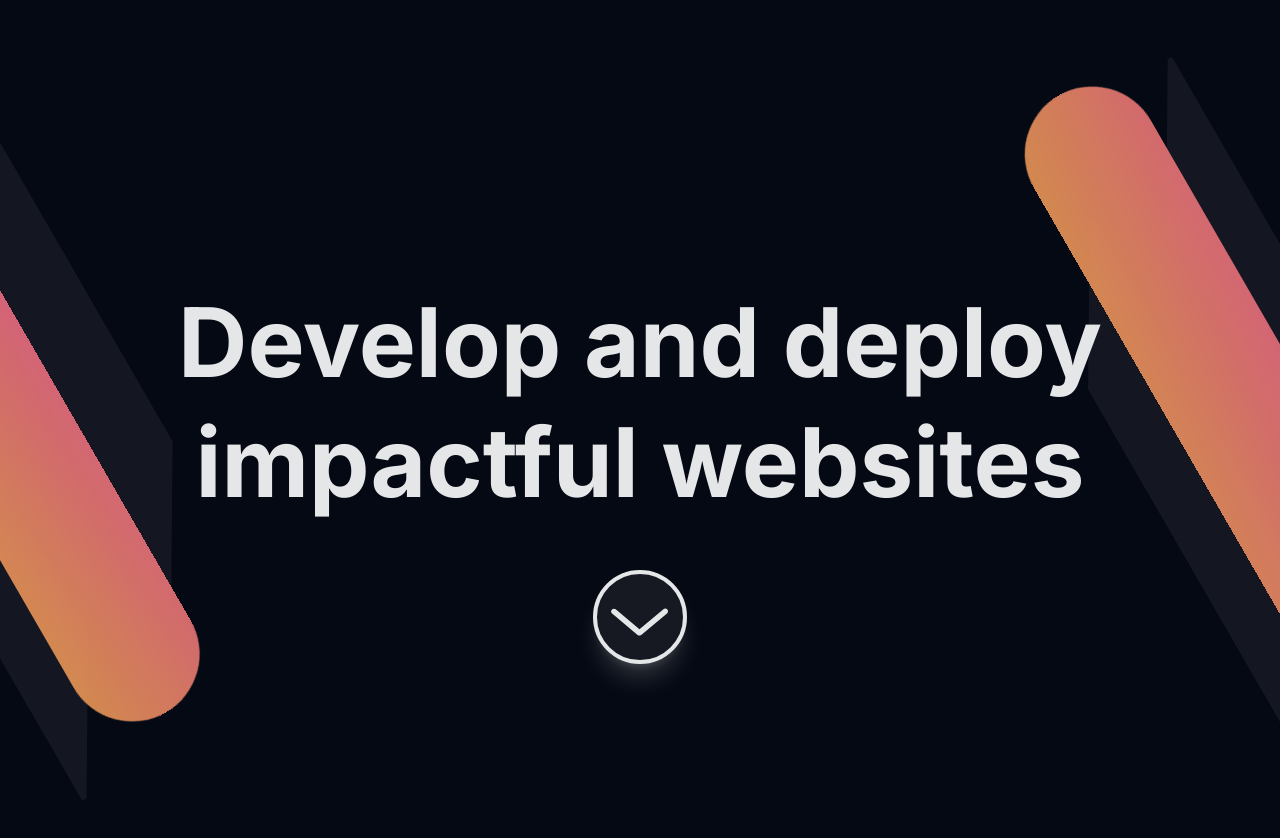
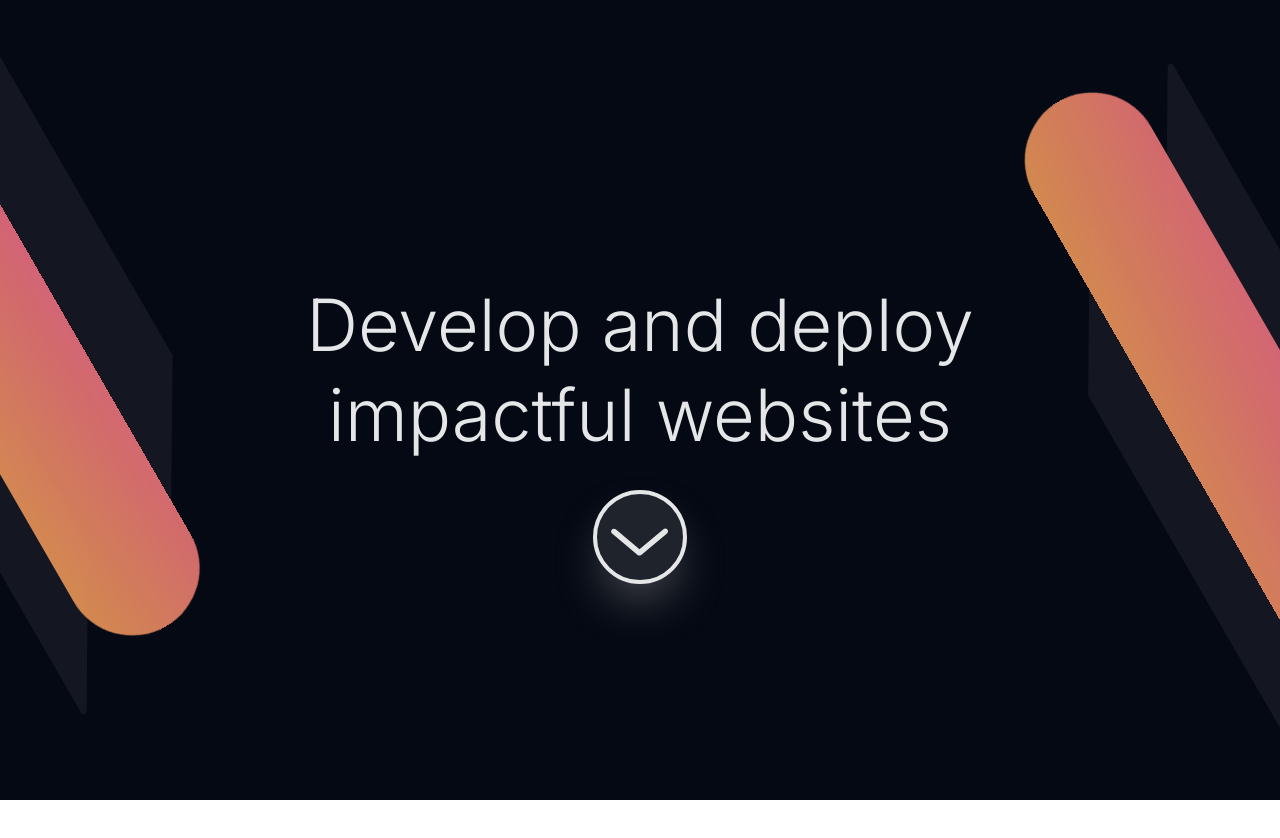
Before and after one commit to davidzech27/mchs-webdev-club, a Next.js app: page / in a window 1280 px wide. Shown: the top 838 px of the page. After the commit the page ends 800 px from the top, so only its background shows below. Built offline with nearby package versions, Linux system fonts and the light colour scheme.

Commit message:
Refactor scrolling system

```diff
--- a/components/FifthPage.jsx
+++ b/components/FifthPage.jsx
@@ -1,16 +1,13 @@
 import { motion } from "framer-motion"
 
-import usePageStatus from "/hooks/usePageStatus"
 import useResponsiveDimension from "/hooks/useResponsiveDimension"
 
-const FifthPage = ({ pageRefs, currentPage }) => {
-	const pageStatus = usePageStatus(currentPage, pageRefs.fifthPage)
-
-	const textVariants = {
-		hidden: {
+const FifthPage = ({ transition }) => {
+	const textAnimations = {
+		initial: {
 			opacity: 0
 		},
-		visible: {
+		animate: {
 			opacity: 1,
 			transition: {
 				duration: 0.4,
@@ -22,12 +19,17 @@ const FifthPage = ({ pageRefs, currentPage }) => {
 
 	return (
 		<motion.div
-			ref={pageRefs.fifthPage}
-			animate={pageStatus}
+			initial={{
+				x: "100vw"
+			}}
+			animate={{
+				x: 0
+			}}
+			transition={transition}
 			className="h-screen w-screen flex flex-col justify-center items-center relative gap-[4.86vw] font-semibold pb-10 text-center"
 		>
 			<motion.div
-				variants={textVariants}
+				{...textAnimations}
 				style={{
 					fontSize: useResponsiveDimension({
 						mobile: 56,
@@ -39,7 +41,7 @@ const FifthPage = ({ pageRefs, currentPage }) => {
 			</motion.div>
 
 			<motion.div
-				variants={textVariants}
+				{...textAnimations}
 				className="font-extralight w-[70%]"
 				style={{
 					fontSize: useResponsiveDimension({
--- a/components/FirstPage.jsx
+++ b/components/FirstPage.jsx
@@ -2,23 +2,18 @@ import { motion } from "framer-motion"
 
 import FloatingButton from "/components/FloatingButton"
 
-import usePageStatus from "/hooks/usePageStatus"
 import useResponsiveDimension from "/hooks/useResponsiveDimension"
 
-const FirstPage = ({ pageRefs, currentPage, setCurrentPage }) => {
-	const pageStatus = usePageStatus(currentPage, pageRefs.firstPage)
-
-	const goToNextPage = () => {
-		setCurrentPage(pageRefs.secondPage)
-		window.scrollTo({
-			top: pageRefs.secondPage.current.offsetTop,
-			behavior: "smooth"
-		})
-	}
-
+const FirstPage = ({ goToNextPage, transition }) => {
 	return (
-		<div
-			ref={pageRefs.firstPage}
+		<motion.div
+			animate={{
+				y: 0
+			}}
+			exit={{
+				y: "-100vh"
+			}}
+			transition={transition}
 			className="h-screen w-screen overflow-hidden relative"
 		>
 			<motion.div
@@ -40,21 +35,19 @@ const FirstPage = ({ pageRefs, currentPage, setCurrentPage }) => {
 						duration: 1.4
 					}
 				}}
-				className="mx-auto w-[80%] text-center font-bold relative z-20
+				className="mx-auto w-[80%] text-center font-light relative z-20
                            desktop:text-[96px] lgmobile:text-[6.872vh] mdmobile:text-[54px] smmobile:text-[50px] tablet:text-[72px]
                            desktop:pt-[282px] lgmobile:pt-[28.5vh] mdmobile:pt-[204px] smmobile:pt-[190px] tablet:pt-[280px]
                            desktop:leading-tight lgmobile:leading-[1.2] mdmobile:leading-[1.15] smmobile:leading-none tablet:leading-tight"
 			>
 				<h1>
-					Develop{" "}
-					<span className="whitespace-nowrap">and deploy</span>
+					Develop <span className="whitespace-nowrap">and deploy</span>
 					<br />
 					impactful websites
 				</h1>
 			</motion.div>
 
 			<FloatingButton
-				status={pageStatus}
 				onClick={goToNextPage}
 				className="flex justify-center w-screen
                            desktop:mt-[48px] lgmobile:mt-[4vh] mdmobile:mt-[23px] smmobile:mt-[20px] tablet:mt-[30px]"
@@ -63,7 +56,10 @@ const FirstPage = ({ pageRefs, currentPage, setCurrentPage }) => {
 			<div
 				className="absolute h-[60vw] desktop:bottom-[36.5px] bottom-[122px] rotate-[150deg]"
 				style={{
-					width: useResponsiveDimension({ mobile: 84, desktop: 144 }),
+					width: useResponsiveDimension({
+						mobile: 84,
+						desktop: 144
+					}),
 					left: useResponsiveDimension({
 						mobile: -12,
 						desktop: -108
@@ -144,7 +140,10 @@ const FirstPage = ({ pageRefs, currentPage, setCurrentPage }) => {
 			<div
 				className="absolute h-[60vw] desktop:top-[44.2px] top-[50px] rotate-[-30deg]"
 				style={{
-					width: useResponsiveDimension({ mobile: 84, desktop: 144 }),
+					width: useResponsiveDimension({
+						mobile: 84,
+						desktop: 144
+					}),
 					right: useResponsiveDimension({
 						mobile: -12,
 						desktop: -43.2
@@ -222,7 +221,7 @@ const FirstPage = ({ pageRefs, currentPage, setCurrentPage }) => {
 					/>
 				</svg>
 			</div>
-		</div>
+		</motion.div>
 	)
 }
 
--- a/components/FloatingButton.jsx
+++ b/components/FloatingButton.jsx
@@ -1,7 +1,6 @@
 import { motion } from "framer-motion"
 
 const FloatingButton = ({
-	status,
 	onClick,
 	duration = 0.5,
 	delay = 0.3,
@@ -9,12 +8,12 @@ const FloatingButton = ({
 	className,
 	style
 }) => {
-	const buttonVariants = {
-		hidden: {
+	const buttonAnimations = {
+		initial: {
 			y: 30,
 			opacity: 0
 		},
-		visible: {
+		animate: {
 			y: 0,
 			opacity: 1,
 			transition: {
@@ -23,13 +22,9 @@ const FloatingButton = ({
 				ease: "easeOut"
 			}
 		},
-		exited: {
+		exit: {
 			y: 0, // line shouldn't be necessary but for some reason prevents button from exiting diagonally when it exit right
-			[pointing === "down"
-				? "y"
-				: pointing === "right"
-				? "x"
-				: "not-yet-implemented"]: 50,
+			[pointing === "down" ? "y" : pointing === "right" ? "x" : "not-yet-implemented"]: 50,
 			opacity: 0,
 			transition: {
 				duration: 0.4,
@@ -41,14 +36,10 @@ const FloatingButton = ({
 	return (
 		<div className={className} style={style}>
 			<div className="relative">
-				<motion.div
-					initial="hidden"
-					animate={status}
-					variants={buttonVariants}
-				>
+				<motion.div {...buttonAnimations}>
 					<button
 						onClick={onClick}
-						className="h-[94px] w-[94px] rounded-full border-[4px] border-text bg-[#161922] hover:bg-[#1f232c] shadow-xl shadow-[rgba(228,230,232,0.17)] hover:shadow-[rgba(228,230,232,0.22)] transition duration-700 cursor-pointer relative z-10"
+						className="h-[94px] w-[94px] rounded-full border-[4px] border-text bg-[#1f232c] hover:bg-[#2b2e36] shadow-2xl shadow-[rgba(228,230,232,0.35)] transition duration-700 cursor-pointer relative z-10"
 					>
 						<div
 							className={`
--- a/components/FourthPage.jsx
+++ b/components/FourthPage.jsx
@@ -1,21 +1,9 @@
 import { useState } from "react"
 import { motion } from "framer-motion"
 
-import usePageStatus from "/hooks/usePageStatus"
-
-const FourthPage = ({ pageRefs, currentPage, setCurrentPage }) => {
-	const pageStatus = usePageStatus(currentPage, pageRefs.fourthPage)
-
+const FourthPage = ({ goToNextPage, transition }) => {
 	const [emailInput, setEmailInput] = useState("")
 	const emailInputEmpty = emailInput === ""
-
-	const goToNextPage = () => {
-		setCurrentPage(pageRefs.fifthPage)
-		pageRefs.thirdPageContainer.current.scrollTo({
-			left: pageRefs.fifthPage.current.offsetLeft,
-			behavior: "smooth"
-		})
-	}
 
 	const onSubmit = async (e) => {
 		e.preventDefault()
@@ -39,11 +27,11 @@ const FourthPage = ({ pageRefs, currentPage, setCurrentPage }) => {
 		}
 	}
 
-	const textVariants = {
-		hidden: {
+	const textAnimations = {
+		initial: {
 			opacity: 0
 		},
-		visible: {
+		animate: {
 			opacity: 1,
 			transition: {
 				duration: 0.4,
@@ -51,7 +39,7 @@ const FourthPage = ({ pageRefs, currentPage, setCurrentPage }) => {
 				ease: "easeOut"
 			}
 		},
-		exited: {
+		exit: {
 			opacity: 0,
 			transition: {
 				duration: 0.4,
@@ -60,12 +48,12 @@ const FourthPage = ({ pageRefs, currentPage, setCurrentPage }) => {
 		}
 	}
 
-	const textboxVariants = {
-		hidden: {
+	const textboxAnimations = {
+		initial: {
 			x: -100,
 			opacity: 0
 		},
-		visible: {
+		animate: {
 			x: 0,
 			opacity: 1,
 			transition: {
@@ -74,7 +62,7 @@ const FourthPage = ({ pageRefs, currentPage, setCurrentPage }) => {
 				ease: "easeOut"
 			}
 		},
-		exited: {
+		exit: {
 			x: 100,
 			opacity: 0,
 			transition: {
@@ -85,13 +73,24 @@ const FourthPage = ({ pageRefs, currentPage, setCurrentPage }) => {
 	}
 
 	return (
-		<div
-			ref={pageRefs.fourthPage}
+		<motion.div
+			initial={{
+				x: 0,
+				y: "100vh"
+			}}
+			animate={{
+				x: 0,
+				y: 0
+			}}
+			exit={{
+				x: "-100vw",
+				y: 0
+			}}
+			transition={transition}
 			className="h-screen w-screen flex flex-col items-center relative"
 		>
 			<motion.div
-				animate={pageStatus}
-				variants={textVariants}
+				{...textAnimations}
 				className="mx-auto font-extralight tracking-wide
                            desktop:text-8xl lgmobile:text-5xl mdmobile:text-5xl smmobile:text-5xl tablet:text-8xl
                            desktop:mt-40 lgmobile:mt-[280px] mdmobile:mt-[225px] smmobile:mt-[200px] tablet:mt-[148px]"
@@ -101,8 +100,7 @@ const FourthPage = ({ pageRefs, currentPage, setCurrentPage }) => {
 
 			<motion.form
 				onSubmit={onSubmit}
-				animate={pageStatus}
-				variants={textboxVariants}
+				{...textboxAnimations}
 				className="desktop:h-56 tablet:h-36 w-[71%] mt-[52px] rounded-full desktop:border-4 tablet:border-4 border-[1.5px] border-text flex"
 			>
 				<input
@@ -117,9 +115,7 @@ const FourthPage = ({ pageRefs, currentPage, setCurrentPage }) => {
 				<button
 					type="submit"
 					className={`top-0 right-0 bg-[#171922] ${
-						!emailInputEmpty
-							? "hover:bg-[#1d1f28]"
-							: "bg-opacity-[0.45] cursor-default"
+						!emailInputEmpty ? "hover:bg-[#1d1f28]" : "bg-opacity-[0.45] cursor-default"
 					} w-[22.22%] h-full rounded-r-full desktop:border-l-4 tablet:border-l-4 border-l-[1.5px] border-text transition duration-500 flex justify-center items-center`}
 				>
 					<svg
@@ -139,7 +135,7 @@ const FourthPage = ({ pageRefs, currentPage, setCurrentPage }) => {
 					</svg>
 				</button>
 			</motion.form>
-		</div>
+		</motion.div>
 	)
 }
 
--- a/components/SecondPage.jsx
+++ b/components/SecondPage.jsx
@@ -1,24 +1,13 @@
-import { useCallback, useEffect, useState } from "react"
+import { useCallback } from "react"
 import { loadSlim } from "tsparticles-slim"
 import Particles from "react-particles"
 import { motion } from "framer-motion"
 
 import FloatingButton from "/components/FloatingButton"
 
-import usePageStatus from "/hooks/usePageStatus"
 import useResponsiveDimension from "/hooks/useResponsiveDimension"
 
-const SecondPage = ({ pageRefs, currentPage, setCurrentPage }) => {
-	const pageStatus = usePageStatus(currentPage, pageRefs.secondPage)
-
-	const goToNextPage = () => {
-		setCurrentPage(pageRefs.thirdPage)
-		pageRefs.firstPageContainer.current.scrollTo({
-			left: pageRefs.thirdPage.current.offsetLeft,
-			behavior: "smooth"
-		})
-	}
-
+const SecondPage = ({ goToNextPage, transition }) => {
 	const particlesInit = useCallback(async (engine) => {
 		await loadSlim(engine)
 	}, [])
@@ -45,20 +34,22 @@ const SecondPage = ({ pageRefs, currentPage, setCurrentPage }) => {
 		}
 	}
 
-	const [particlesOn, setParticlesOn] = useState(false)
-
-	useEffect(() => {
-		if (pageStatus === "visible") {
-			setParticlesOn(true)
-		} else if (pageStatus === "exited") {
-			setTimeout(() => setParticlesOn(false), 500)
-		}
-	}, [pageStatus])
-
 	return (
-		<div
-			ref={pageRefs.secondPage}
-			className="h-screen w-screen grid grid-cols-2 overflow-y-hidden relative"
+		<motion.div
+			initial={{
+				x: 0,
+				y: "100vh"
+			}}
+			animate={{
+				x: 0,
+				y: 0
+			}}
+			exit={{
+				x: "-100vw",
+				y: 0
+			}}
+			transition={transition}
+			className="h-screen w-screen grid grid-cols-2 overflow-hidden relative"
 		>
 			<div
 				className="flex justify-end items-center"
@@ -72,7 +63,6 @@ const SecondPage = ({ pageRefs, currentPage, setCurrentPage }) => {
 					})}`
 				}}
 			>
-				{particlesOn && (
 				<Particles
 					init={particlesInit}
 					className="desktop:h-[666px] lgmobile:h-[610px] mdmobile:h-[580px] smmobile:h-[550px] tablet:h-[600px]"
@@ -121,11 +111,12 @@ const SecondPage = ({ pageRefs, currentPage, setCurrentPage }) => {
 						detectRetina: true
 					}}
 				/>
-				)}
 			</div>
-			<div className="relative desktop:mt-[248px] lgmobile:mt-[17.3vh] mdmobile:mt-[80px] smmobile:mt-[40px] tablet:mt-[194px]">
+			<div className="relative desktop:mt-[228px] lgmobile:mt-[17.3vh] mdmobile:mt-[80px] smmobile:mt-[40px] tablet:mt-[194px]">
 				<motion.div
-					animate={pageStatus}
+					initial="hidden"
+					animate="visible"
+					exit="exited"
 					variants={{
 						visible: {
 							transition: {
@@ -149,16 +140,11 @@ const SecondPage = ({ pageRefs, currentPage, setCurrentPage }) => {
 					<motion.div variants={textVariants}>
 						Learn from experienced developers
 					</motion.div>
-					<motion.div variants={textVariants}>
-						Build original projects
-					</motion.div>
-					<motion.div variants={textVariants}>
-						Create engaging experiences
-					</motion.div>
+					<motion.div variants={textVariants}>Build original projects</motion.div>
+					<motion.div variants={textVariants}>Create engaging experiences</motion.div>
 				</motion.div>
 
 				<FloatingButton
-					status={pageStatus}
 					onClick={goToNextPage}
 					duration={0.4}
 					delay={0.85}
@@ -170,23 +156,28 @@ const SecondPage = ({ pageRefs, currentPage, setCurrentPage }) => {
 			</div>
 
 			<motion.div
-				animate={pageStatus}
-				variants={{
-					hidden: {
+				initial={{
 					x: -24
-					},
-					visible: {
+				}}
+				animate={{
 					x: 0,
 					transition: {
 						duration: 0.4,
 						delay: 0.35,
 						ease: "easeOut"
 					}
+				}}
+				exit={{
+					x: -24,
+					transition: {
+						duration: 0.4,
+						delay: 0.35,
+						ease: "easeOut"
 					}
 				}}
-				className="h-screen w-6 absolute left-0 bg-gradient-to-t from-[#de7072] to-[#dd9050] opacity-90"
+				className="h-screen w-6 fixed left-0 bg-gradient-to-t from-[#de7072] to-[#dd9050] opacity-90"
 			></motion.div>
-		</div>
+		</motion.div>
 	)
 }
 
--- a/components/ThirdPage.jsx
+++ b/components/ThirdPage.jsx
@@ -3,24 +3,12 @@ import { useEffect, useRef, useState } from "react"
 
 import FloatingButton from "/components/FloatingButton"
 
-import usePageStatus from "/hooks/usePageStatus"
-
-const ThirdPage = ({ pageRefs, currentPage, setCurrentPage }) => {
-	const pageStatus = usePageStatus(currentPage, pageRefs.thirdPage)
-
-	const goToNextPage = () => {
-		setCurrentPage(pageRefs.fourthPage)
-		pageRefs.secondPageContainer.current.scrollTo({
-			top: pageRefs.fourthPage.current.offsetTop,
-			behavior: "smooth"
-		})
-	}
-
-	const paragraphVariants = {
-		hidden: {
+const ThirdPage = ({ goToNextPage, transition }) => {
+	const paragraphAnimations = {
+		initial: {
 			opacity: 0
 		},
-		visible: {
+		animate: {
 			opacity: 1,
 			transition: {
 				duration: 0.4,
@@ -28,7 +16,7 @@ const ThirdPage = ({ pageRefs, currentPage, setCurrentPage }) => {
 				ease: "easeOut"
 			}
 		},
-		exited: {
+		exit: {
 			opacity: 0,
 			transition: {
 				duration: 0.4,
@@ -39,13 +27,11 @@ const ThirdPage = ({ pageRefs, currentPage, setCurrentPage }) => {
 
 	const [italicizedWord, setItalicizedWord] = useState(0)
 
-	const wordRefs = [useRef(null), useRef(null), useRef(null), useRef(null)]
+	const effectHasRun = useRef(false)
 
 	useEffect(() => {
-		let intervalId
-
-		if (pageStatus === "visible") {
-			intervalId = setInterval(() => {
+		if (effectHasRun.current === false) {
+			setInterval(() => {
 				setItalicizedWord((prev) => {
 					if (prev !== 3) {
 						return prev + 1
@@ -54,71 +40,57 @@ const ThirdPage = ({ pageRefs, currentPage, setCurrentPage }) => {
 					}
 				})
 			}, 1000)
-		} else if (pageStatus === "exited") {
-			clearInterval(intervalId)
+
+			effectHasRun.current = true
 		}
-	}, [pageStatus])
+	}, [])
 
 	return (
-		<div
-			ref={pageRefs.thirdPage}
-			className="h-screen w-screen flex flex-col items-center relative overflow-x-hidden
-                       desktop:pt-[150px] lgmobile:pt-8 mdmobile:pt-8 smmobile:pt-8 tablet:pt-[114px]
+		<motion.div
+			initial={{
+				x: "100vw",
+				y: 0
+			}}
+			animate={{
+				x: 0,
+				y: 0
+			}}
+			exit={{
+				x: 0,
+				y: "-100vh"
+			}}
+			transition={transition}
+			className="h-screen w-screen flex flex-col items-center relative
+                       desktop:pt-[140px] lgmobile:pt-8 mdmobile:pt-8 smmobile:pt-8 tablet:pt-[114px]
                        desktop:px-56 lgmobile:px-10 mdmobile:px-10 smmobile:px-10 tablet:px-36"
 		>
 			<motion.p
-				animate={pageStatus}
-				variants={paragraphVariants}
+				{...paragraphAnimations}
 				className="font-extralight select-text relative z-10
                            desktop:text-[30px] lgmobile:text-[2.18vh] mdmobile:text-[16.5px] smmobile:text-[14.5px] tablet:text-[24.5px]
                            desktop:leading-[49px] tablet:leading-[44px]"
 			>
-				In the Maria Carrillo web development club, our prime objective
-				is to provide opportunities for students of all experience
-				levels to develop{" "}
-				<span
-					ref={wordRefs[0]}
-					className={italicizedWord === 0 ? "italic" : ""}
-				>
-					real-world
-				</span>{" "}
-				programming skills, and build{" "}
-				<span
-					ref={wordRefs[1]}
-					className={italicizedWord === 1 ? "italic" : ""}
-				>
-					meaningful
-				</span>{" "}
-				projects while doing so. From landing pages to word counters to
-				social media platforms, we guide you through the process of
-				building{" "}
-				<span
-					ref={wordRefs[2]}
-					className={italicizedWord === 2 ? "italic" : ""}
-				>
-					impressive
-				</span>{" "}
-				websites to help you learn web development. For members already
-				proficient in web development, we work in teams to create
-				websites for the benefit of our{" "}
-				<span
-					ref={wordRefs[3]}
-					className={italicizedWord === 3 ? "italic" : ""}
-				>
-					community
-				</span>
-				. This is an opportunity not just for those passionate about
-				computer science, but for anyone looking to acquire skills for
-				an increasingly computer-dependent world.
+				In the Maria Carrillo web development club, our prime objective is to provide
+				opportunities for students of all experience levels to develop{" "}
+				<span className={italicizedWord === 0 ? "italic" : ""}>real-world</span> programming
+				skills, and build{" "}
+				<span className={italicizedWord === 1 ? "italic" : ""}>meaningful</span> projects
+				while doing so. From landing pages to word counters to social media platforms, we
+				guide you through the process of building{" "}
+				<span className={italicizedWord === 2 ? "italic" : ""}>impressive</span> websites to
+				help you learn web development. For members already proficient in web development,
+				we work in teams to create websites for the benefit of our{" "}
+				<span className={italicizedWord === 3 ? "italic" : ""}>community</span>. This is an
+				opportunity not just for those passionate about computer science, but for anyone
+				looking to acquire skills for an increasingly computer-dependent world.
 			</motion.p>
 			<FloatingButton
-				status={pageStatus}
 				onClick={goToNextPage}
 				duration={0.4}
 				delay={0.4}
 				className="desktop:mt-[24px] lgmobile:mt-[3.5vh] mdmobile:mt-[20px] smmobile:mt-[17px] tablet:mt-4"
 			/>
-		</div>
+		</motion.div>
 	)
 }
 
--- a/hooks/usePageStatus.js
+++ /dev/null
@@ -1,23 +0,0 @@
-import { useState, useEffect } from "react"
-
-const PageStatus = {
-	hidden: "hidden",
-	visible: "visible",
-	exited: "exited"
-}
-
-const usePageStatus = (currentPage, thisPage) => {
-	const [pageStatus, setPageStatus] = useState(PageStatus.hidden)
-
-	useEffect(() => {
-		if (currentPage === thisPage) {
-			setPageStatus(PageStatus.visible)
-		} else if (pageStatus === PageStatus.visible) {
-			setPageStatus(PageStatus.exited)
-		}
-	}, [currentPage])
-
-	return pageStatus
-}
-
-export default usePageStatus
--- a/next.config.js
+++ b/next.config.js
@@ -1,7 +1,7 @@
 /** @type {import('next').NextConfig} */
 const nextConfig = {
-  reactStrictMode: true,
-  swcMinify: true,
+	reactStrictMode: true,
+	swcMinify: true
 }
 
 module.exports = nextConfig
--- a/pages/index.jsx
+++ b/pages/index.jsx
@@ -1,4 +1,6 @@
-import { useRef, useState } from "react"
+import { useState } from "react"
+
+import { motion, AnimatePresence } from "framer-motion"
 
 import FirstPage from "/components/FirstPage"
 import SecondPage from "/components/SecondPage"
@@ -7,73 +9,27 @@ import FourthPage from "/components/FourthPage"
 import FifthPage from "/components/FifthPage"
 
 const Home = () => {
-	const firstPage = useRef(null)
-	const secondPage = useRef(null)
-	const thirdPage = useRef(null)
-	const fourthPage = useRef(null)
-	const fifthPage = useRef(null)
-	const firstPageContainer = useRef(null)
-	const secondPageContainer = useRef(null)
-	const thirdPageContainer = useRef(null)
+	const [currentPageNum, setCurrentPageNum] = useState(0)
 
-	const pageRefs = {
-		firstPage,
-		secondPage,
-		thirdPage,
-		fourthPage,
-		fifthPage,
-		firstPageContainer,
-		secondPageContainer,
-		thirdPageContainer
+	const CurrentPage = [FirstPage, SecondPage, ThirdPage, FourthPage, FifthPage][currentPageNum]
+
+	const goToNextPage = () => {
+		setCurrentPageNum((prev) => prev + 1)
 	}
 
-	const [currentPage, setCurrentPage] = useState(firstPage)
-
 	return (
-		<div className="min-h-screen w-screen bg-background text-text">
-			<FirstPage
-				pageRefs={pageRefs}
-				currentPage={currentPage}
-				setCurrentPage={setCurrentPage}
-			/>
-
-			<div ref={firstPageContainer} className="overflow-x-scroll">
-				<div className="flex w-[200vw]">
-					<SecondPage
-						pageRefs={pageRefs}
-						currentPage={currentPage}
-						setCurrentPage={setCurrentPage}
+		<div className="h-screen w-screen bg-background text-text">
+			<AnimatePresence>
+				<motion.div key={currentPageNum} className="absolute">
+					<CurrentPage
+						goToNextPage={goToNextPage}
+						transition={{
+							duration: 0.6,
+							ease: "easeInOut"
+						}}
 					/>
-					<div
-						ref={secondPageContainer}
-						className="h-screen w-screen overflow-y-scroll"
-					>
-						<div className="flex flex-col">
-							<ThirdPage
-								pageRefs={pageRefs}
-								currentPage={currentPage}
-								setCurrentPage={setCurrentPage}
-							/>
-							<div
-								ref={thirdPageContainer}
-								className="overflow-x-scroll"
-							>
-								<div className="flex w-[200vw]">
-									<FourthPage
-										pageRefs={pageRefs}
-										currentPage={currentPage}
-										setCurrentPage={setCurrentPage}
-									/>
-									<FifthPage
-										pageRefs={pageRefs}
-										currentPage={currentPage}
-									/>
-								</div>
-							</div>
-						</div>
-					</div>
-				</div>
-			</div>
+				</motion.div>
+			</AnimatePresence>
 		</div>
 	)
 }
--- a/tailwind.config.js
+++ b/tailwind.config.js
@@ -20,7 +20,7 @@ module.exports = {
 				},
 				lgmobile: { raw: "(min-height: 771px) and (max-width: 450px)" },
 				tablet: "451px",
-				desktop: "1025px"
+				desktop: "1400px"
 			}
 		}
 	},
```
Also changed, not shown: 1 other file (tests, documents, lock files or other folders). Lines whose indentation alone changed are shown as unchanged.
